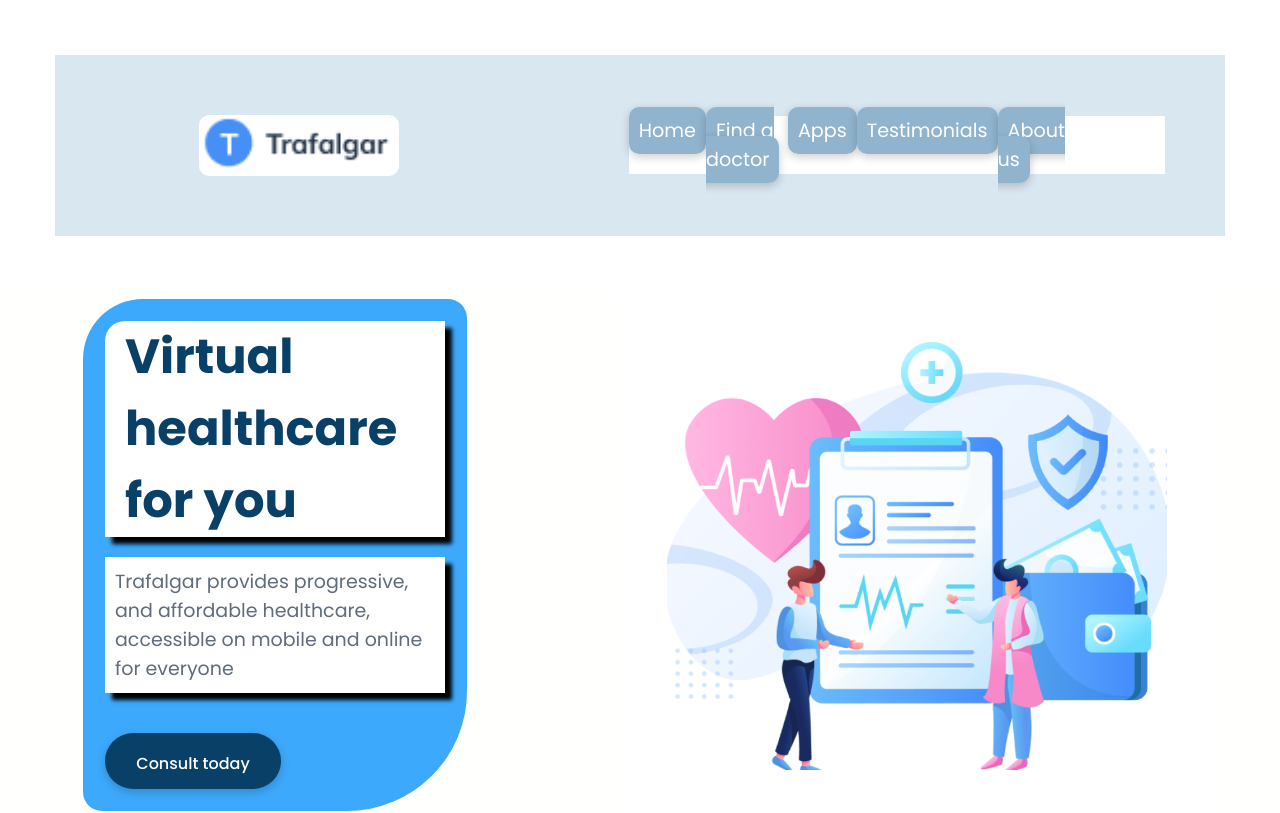
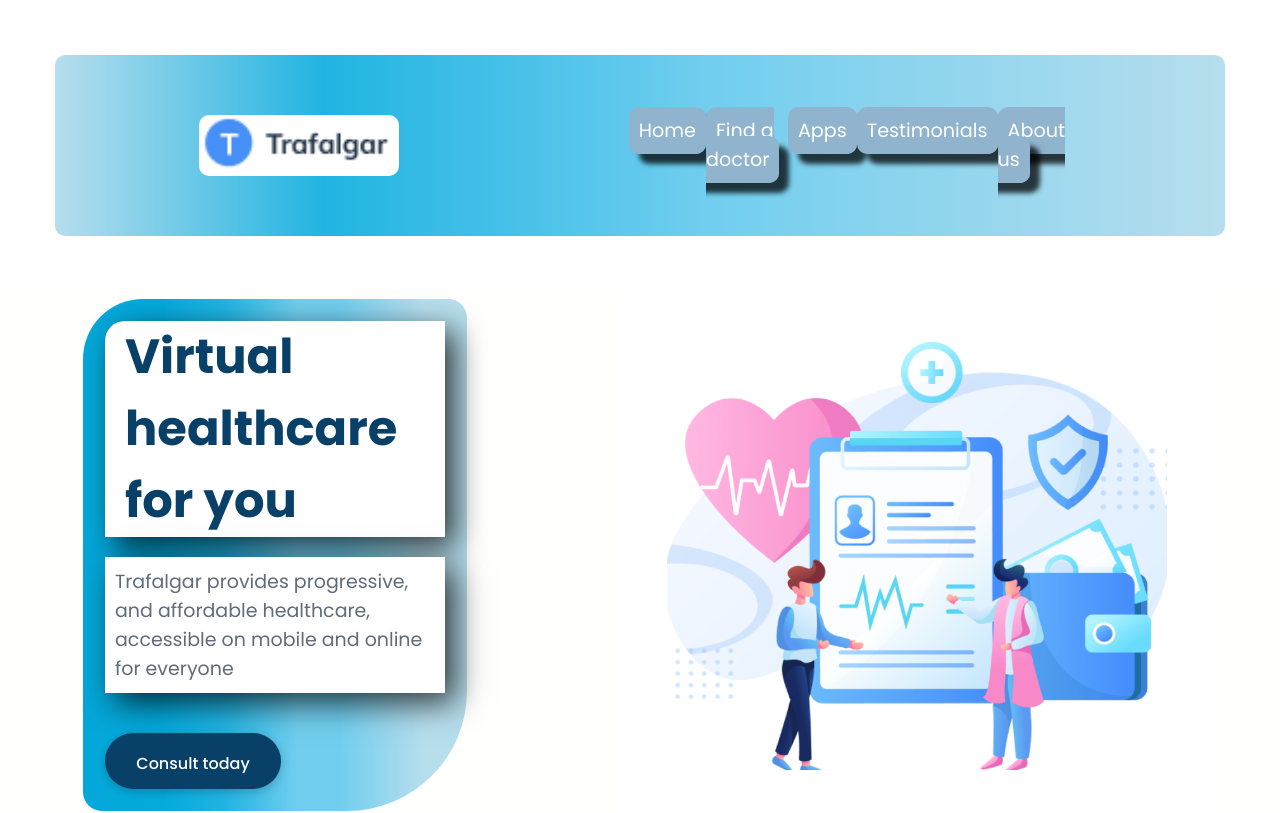
Before and after one commit to Aguilauno1/flexbox_entrega-2.0, a plain HTML site: page index.html in a window 1280 px wide. Shown: the top 813 px of the page. Drawn offline with Linux system fonts and the light colour scheme.

Commit message:
muchos cambios realizados

```diff
--- a/index.html
+++ b/index.html
@@ -37,7 +37,7 @@
       </section>
     </main>
     <!-- TODO: Segunda sección -->
-    <section id="Find a doctor">
+    <section>
       <div class="services">
         <h1>Our services</h1>
         <p>
@@ -47,6 +47,7 @@
           your health
         </p>
       </div>
+      <div class="fondo_tarjetas">
         <div class="tarjetas">
           <div class="cartas">
             <img src="/assets/lupa.png" alt="lupa" />
@@ -84,8 +85,8 @@
             <img src="/assets/botiquin.png" alt="botiquin" />
             <h1>Emergency care</h1>
             <p>
-            You can get 24/7 urgent care for yourself or your children and your
-            lovely family
+              You can get 24/7 urgent care for yourself or your children and
+              your lovely family
             </p>
           </div>
           <div class="cartas">
@@ -94,9 +95,11 @@
             <p>Track and save your medical history and health data</p>
           </div>
         </div>
+      </div>
       <div class="button-tarjetas">
         <button>Learn more</button>
       </div>
     </section>
   </body>
+  <footer>hola</footer>
 </html>
--- a/styles.css
+++ b/styles.css
@@ -13,7 +13,52 @@ header {
   align-items: center;
   justify-content: space-between;
   margin: 55px;
-  background-color: #d9e7f1;
+  background: rgba(183, 222, 237, 1);
+  background: -moz-linear-gradient(
+    left,
+    rgba(183, 222, 237, 1) 0%,
+    rgba(33, 180, 226, 1) 23%,
+    rgba(113, 206, 239, 1) 56%,
+    rgba(183, 222, 237, 1) 100%
+  );
+  background: -webkit-gradient(
+    left top,
+    right top,
+    color-stop(0%, rgba(183, 222, 237, 1)),
+    color-stop(23%, rgba(33, 180, 226, 1)),
+    color-stop(56%, rgba(113, 206, 239, 1)),
+    color-stop(100%, rgba(183, 222, 237, 1))
+  );
+  background: -webkit-linear-gradient(
+    left,
+    rgba(183, 222, 237, 1) 0%,
+    rgba(33, 180, 226, 1) 23%,
+    rgba(113, 206, 239, 1) 56%,
+    rgba(183, 222, 237, 1) 100%
+  );
+  background: -o-linear-gradient(
+    left,
+    rgba(183, 222, 237, 1) 0%,
+    rgba(33, 180, 226, 1) 23%,
+    rgba(113, 206, 239, 1) 56%,
+    rgba(183, 222, 237, 1) 100%
+  );
+  background: -ms-linear-gradient(
+    left,
+    rgba(183, 222, 237, 1) 0%,
+    rgba(33, 180, 226, 1) 23%,
+    rgba(113, 206, 239, 1) 56%,
+    rgba(183, 222, 237, 1) 100%
+  );
+  background: linear-gradient(
+    to right,
+    rgba(183, 222, 237, 1) 0%,
+    rgba(33, 180, 226, 1) 23%,
+    rgba(113, 206, 239, 1) 56%,
+    rgba(183, 222, 237, 1) 100%
+  );
+  filter: progid:DXImageTransform.Microsoft.gradient( startColorstr='#b7deed', endColorstr='#b7deed', GradientType=1 );
+  border-radius: 10px;
 }
 
 header > img {
@@ -33,7 +78,7 @@ header > nav {
   justify-content: space-around;
   width: 100%;
   list-style: none;
-  background-color: rgb(255, 255, 255);
+  /* background-color: rgb(255, 255, 255); */
   margin-left: 30%;
   padding-right: 100px;
 }
@@ -46,6 +91,9 @@ a {
   border-radius: 10px;
   padding: 10px;
   box-shadow: 0 3px 10px rgb(0 0 0 / 0.2);
+  -webkit-box-shadow: 10px 10px 5px 0px rgba(0, 0, 0, 0.75);
+  -moz-box-shadow: 10px 10px 5px 0px rgba(0, 0, 0, 0.75);
+  box-shadow: 10px 10px 5px 0px rgba(0, 0, 0, 0.75);
 }
 a:hover {
   color: #fffffe;
@@ -63,6 +111,68 @@ a:hover {
 .hero > div {
   display: flex;
   background-color: #3da9fc;
+  background: -moz-linear-gradient(
+    left,
+    rgb(4, 137, 177) 0%,
+    rgba(4, 170, 220, 1) 21%,
+    rgba(33, 180, 226, 1) 37%,
+    rgba(113, 206, 239, 1) 56%,
+    rgba(113, 206, 239, 1) 67%,
+    rgba(183, 222, 237, 1) 89%,
+    rgba(183, 222, 237, 1) 100%
+  );
+  background: -webkit-gradient(
+    left top,
+    right top,
+    color-stop(0%, rgba(4, 167, 217, 1)),
+    color-stop(21%, rgba(4, 170, 220, 1)),
+    color-stop(37%, rgba(33, 180, 226, 1)),
+    color-stop(56%, rgba(113, 206, 239, 1)),
+    color-stop(67%, rgba(113, 206, 239, 1)),
+    color-stop(89%, rgba(183, 222, 237, 1)),
+    color-stop(100%, rgba(183, 222, 237, 1))
+  );
+  background: -webkit-linear-gradient(
+    left,
+    rgba(4, 167, 217, 1) 0%,
+    rgba(4, 170, 220, 1) 21%,
+    rgba(33, 180, 226, 1) 37%,
+    rgba(113, 206, 239, 1) 56%,
+    rgba(113, 206, 239, 1) 67%,
+    rgba(183, 222, 237, 1) 89%,
+    rgba(183, 222, 237, 1) 100%
+  );
+  background: -o-linear-gradient(
+    left,
+    rgba(4, 167, 217, 1) 0%,
+    rgba(4, 170, 220, 1) 21%,
+    rgba(33, 180, 226, 1) 37%,
+    rgba(113, 206, 239, 1) 56%,
+    rgba(113, 206, 239, 1) 67%,
+    rgba(183, 222, 237, 1) 89%,
+    rgba(183, 222, 237, 1) 100%
+  );
+  background: -ms-linear-gradient(
+    left,
+    rgba(4, 167, 217, 1) 0%,
+    rgba(4, 170, 220, 1) 21%,
+    rgba(33, 180, 226, 1) 37%,
+    rgba(113, 206, 239, 1) 56%,
+    rgba(113, 206, 239, 1) 67%,
+    rgba(183, 222, 237, 1) 89%,
+    rgba(183, 222, 237, 1) 100%
+  );
+  background: linear-gradient(
+    to right,
+    rgba(4, 167, 217, 1) 0%,
+    rgba(4, 170, 220, 1) 21%,
+    rgba(33, 180, 226, 1) 37%,
+    rgba(113, 206, 239, 1) 56%,
+    rgba(113, 206, 239, 1) 67%,
+    rgba(183, 222, 237, 1) 89%,
+    rgba(183, 222, 237, 1) 100%
+  );
+  filter: progid:DXImageTransform.Microsoft.gradient( startColorstr='#04a7d9', endColorstr='#b7deed', GradientType=1 );
   width: 30%;
   margin-left: 20px;
   flex-direction: column;
@@ -78,9 +188,9 @@ a:hover {
   background-color: rgb(255, 255, 255);
   font-weight: 700;
   color: #094067;
-  -webkit-box-shadow: 7px 7px 4px 0px rgba(0, 0, 0, 1);
-  -moz-box-shadow: 7px 7px 4px 0px rgba(0, 0, 0, 1);
-  box-shadow: 7px 7px 4px 0px rgba(0, 0, 0, 1);
+  -webkit-box-shadow: 10px 10px 30px 0px rgba(0, 0, 0, 0.75);
+  -moz-box-shadow: 10px 10px 30px 0px rgba(0, 0, 0, 0.75);
+  box-shadow: 10px 10px 30px 0px rgba(0, 0, 0, 0.75);
   padding-left: 20px;
   border-top-left-radius: 20px;
 }
@@ -92,9 +202,9 @@ a:hover {
   margin-block-end: 30px;
   margin-block-start: 10px;
   font-weight: 400;
-  -webkit-box-shadow: 7px 7px 4px 0px rgba(0, 0, 0, 1);
-  -moz-box-shadow: 7px 7px 4px 0px rgba(0, 0, 0, 1);
-  box-shadow: 7px 7px 4px 0px rgba(0, 0, 0, 1);
+  -webkit-box-shadow: 10px 10px 30px 0px rgba(0, 0, 0, 0.75);
+  -moz-box-shadow: 10px 10px 30px 0px rgba(0, 0, 0, 0.75);
+  box-shadow: 10px 10px 30px 0px rgba(0, 0, 0, 0.75);
 }
 .img-hero {
   display: flex;
@@ -175,11 +285,12 @@ Tertiary
   text-align: center;
 }
 
-.tarjetas {
+/* .tarjetas {
   display: flex;
   margin: 300px;
   margin-top: 100px;
   flex-wrap: wrap;
+  gap: 100px;
 }
 .cartas {
   background-color: #c1c4c7;
@@ -190,6 +301,11 @@ Tertiary
   justify-content: center;
   align-items: flex-start;
   width: min-content;
+  gap: 15px;
+  } */
+
+.fondo_tarjetas {
+  background-color: #fffffe;
 }
 
 .cartas > img {
@@ -198,4 +314,42 @@ Tertiary
 }
 .cartas > p {
   display: flex;
+  width: 300px;
 }
+
+.tarjetas {
+  background-color: #fffffe;
+  display: flex;
+  flex-direction: row;
+  flex-wrap: wrap;
+  gap: 50px;
+  margin-left: 14cm;
+  margin-top: 2cm;
+}
+.cartas {
+  background-color: #fffffe;
+  padding: 30px;
+  display: flex;
+  gap: 3px;
+  flex-direction: column;
+  border-radius: 30px;
+  -webkit-box-shadow: 10px 11px 20px 1px rgba(0, 0, 0, 0.75);
+  -moz-box-shadow: 10px 11px 20px 1px rgba(0, 0, 0, 0.75);
+  box-shadow: 10px 11px 20px 1px rgba(0, 0, 0, 0.75);
+}
+/* Vector */
+
+/* position: absolute;
+left: 26.18%;
+right: -26.18%;
+top: 0%;
+bottom: 0%;
+
+background: linear-gradient(175.68deg, #f3f7ff -10.48%, #deeefe 92.66%);
+transform: rotate(21.46deg); */
+.button-tarjetas {
+  display: flex;
+  justify-content: center;
+  margin-top: 1.3cm;
+  margin-left: 8.5cm;
+}
```
Lines whose indentation alone changed are shown as unchanged.
